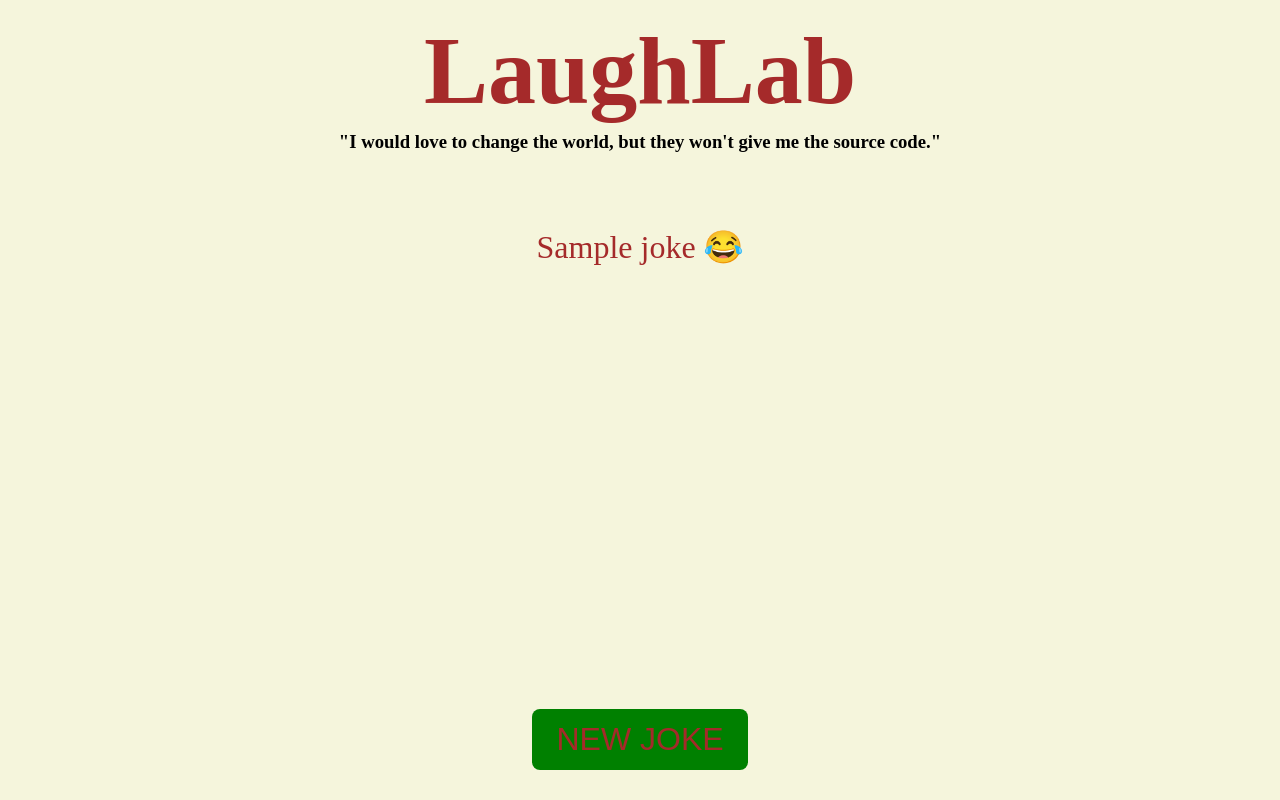
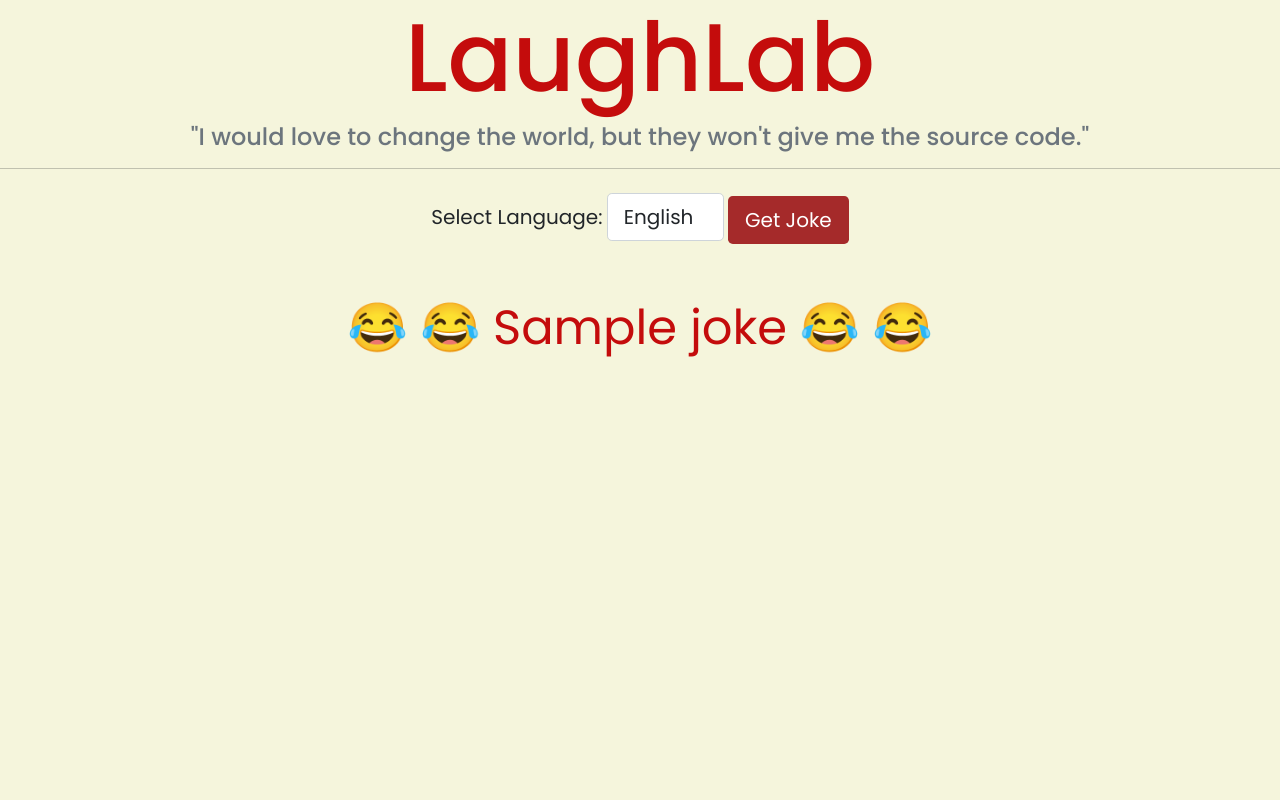
Before and after one commit to EdagPSIT/Joke-App-Flask, a Flask app: template templates/index.html in a window 1280 px wide. Run offline with Flask 3, Linux system fonts and the light colour scheme; the template is opened without the code that fills it: most values are stand-ins (such as "Sample title", 1, 10 or a date in 2020).

Commit message:
Update frontend for language

```diff
--- a/app.py
+++ b/app.py
@@ -1,12 +1,20 @@
-from flask import Flask, render_template
+from flask import Flask, render_template, request
 import pyjokes
 
 app = Flask(__name__)
 
 @app.route("/")
 def index():
-   joke = pyjokes.get_joke()
-   return render_template("index.html", joke=joke)
+    # Get the selected language from the query parameter, default to 'en' (English)
+    lang = request.args.get('lang', 'en')
+
+    # Validate the language option
+    if lang not in ['en', 'de', 'es']:
+        lang = 'en'
+
+    # Get the joke in the selected language
+    joke = pyjokes.get_joke(language=lang)
+    return render_template("index.html", joke=joke, selected_lang=lang)
 
 if __name__ == "__main__":
-   app.run(host='0.0.0.0', port=5000, debug=True)
+    app.run(host='0.0.0.0', port=5000)
--- a/static/styles.css
+++ b/static/styles.css
@@ -1,60 +1,11 @@
-* {
-    margin: 0;
-    padding: 0;
-}
-
-body {
-    display: flex;
-    justify-content: center;
-    align-items: center;
-    height: 100vh;
-    background-color: beige;
-}
-
-.container {
-    width: 80%;
-    height: 100%;
-    display: flex;
-    flex-direction: column;
-    justify-content: center;
-    align-items: center;
-    margin: auto;
-}
 
 h1 {
-    color: brown;
-    text-align: center;
+    color: #C40C0C;
     font-size: 6rem;
-    margin-bottom: 5px;
-    margin-top: 15px;
-}
-
-h3 {
-    margin-bottom: 50px;
 }
 
 p {
-    color: brown;
+    color: #C40C0C;
     text-align: center;
-    font-size: 2rem;
-    margin: 25px 0px 5px 0px;
-    height: 80vh;
+    font-size: 3rem;
 }
-
-button {
-    justify-content: center;
-    margin-bottom: 30px;
-    /* height: 5vh; */
-    padding: 12px 24px;
-    background-color: green;
-    color: brown;
-    font-size: 2rem;
-    border: none;
-    border-radius: 8px;
-    cursor: pointer;
-    transition: all 0.3s;
-}
-
-button:hover {
-    transform: scale(1.1);
-}
--- a/templates/index.html
+++ b/templates/index.html
@@ -1,18 +1,42 @@
-<!DOCTYPE html>
-<html>
-<head>
-    <title>Joke App</title>
-    <link rel="stylesheet" href="{{ url_for('static', filename='styles.css') }}">
+<!doctype html>
+<html lang="en">
+  <head>
+    <!-- Required meta tags -->
+    <meta charset="utf-8">
+    <meta name="viewport" content="width=device-width, initial-scale=1">
+
+    <!-- Bootstrap CSS -->
+    <link href="https://cdn.jsdelivr.net/npm/bootstrap@5.0.2/dist/css/bootstrap.min.css" rel="stylesheet" integrity="sha384-EVSTQN3/azprG1Anm3QDgpJLIm9Nao0Yz1ztcQTwFspd3yD65VohhpuuCOmLASjC" crossorigin="anonymous">
     <link rel="preconnect" href="https://fonts.googleapis.com">
     <link rel="preconnect" href="https://fonts.gstatic.com" crossorigin>
-    <link href="https://fonts.googleapis.com/css2?family=Poppins:ital,wght@0,100;0,200;0,300;0,400;0,500;0,600;0,700;0,800;0,900;1,100;1,200;1,300;1,400;1,500;1,600;1,700;1,800;1,900&display=swap" rel="stylesheet">
-</head>
-<body>
+    <link href="https://fonts.googleapis.com/css2?family=Poppins:wght@100;200;300;400;500;600;700;800;900&display=swap" rel="stylesheet">
+    <link rel="stylesheet" href="{{ url_for('static', filename='styles.css') }}">
+    <title>Jokes</title>
+  </head>
+  <body class="text-center" style="background-color: beige; font-family: Poppins;">
+
+    <!-- Heading Section -->
+    <h1>LaughLab</h1>
+    <h3 class="fs-4 text-muted">"I would love to change the world, but they won't give me the source code."</h3>
+    <hr>
+
+    <!-- Language Section -->
+    <form method="GET" action="/" class="my-4">
+        <div class="form-group d-inline-block">
+            <label for="languageSelect" class="mr-3 mr-lg-5" style="font-size: 20px;">Select Language:</label>
+            <select id="languageSelect" name="lang" class="form-control form-control-lg mr-3 mr-lg-5 d-inline-block w-auto">
+                <option value="en" {% if selected_lang == 'en' %}selected{% endif %}>English</option>
+                <option value="de" {% if selected_lang == 'de' %}selected{% endif %}>German</option>
+                <option value="es" {% if selected_lang == 'es' %}selected{% endif %}>Spanish</option>
+            </select>
+            <button type="submit" class="btn btn-lg ml-3 ml-lg-5" style="background-color: brown; color: white; transform: scale(1); transition: transform 0.3s ease;" onmouseover="this.style.transform='scale(1.1)'" onmouseout="this.style.transform='scale(1)'">Get Joke</button>
+        </div>
+    </form>
+
+    <!-- Jokes Section -->
     <div class="container">
-        <h1>LaughLab</h1>
-        <h3>"I would love to change the world, but they won't give me the source code."</h3>
-        <p>{{ joke }} &#x1F602; </p>
-        <button onclick="window.location.reload()">NEW JOKE</button>
-    </div>
-</body>
+        <p class="mt-5">&#x1F602; &#x1F602; {{ joke }} &#x1F602; &#x1F602;</p>
+    <div/>
+    <script src="https://cdn.jsdelivr.net/npm/bootstrap@5.0.2/dist/js/bootstrap.bundle.min.js" integrity="sha384-MrcW6ZMFYlzcLA8Nl+NtUVF0sA7MsXsP1UyJoMp4YLEuNSfAP+JcXn/tWtIaxVXM" crossorigin="anonymous"></script>
+  </body>
 </html>
```
Also changed, not shown: 1 other file.
